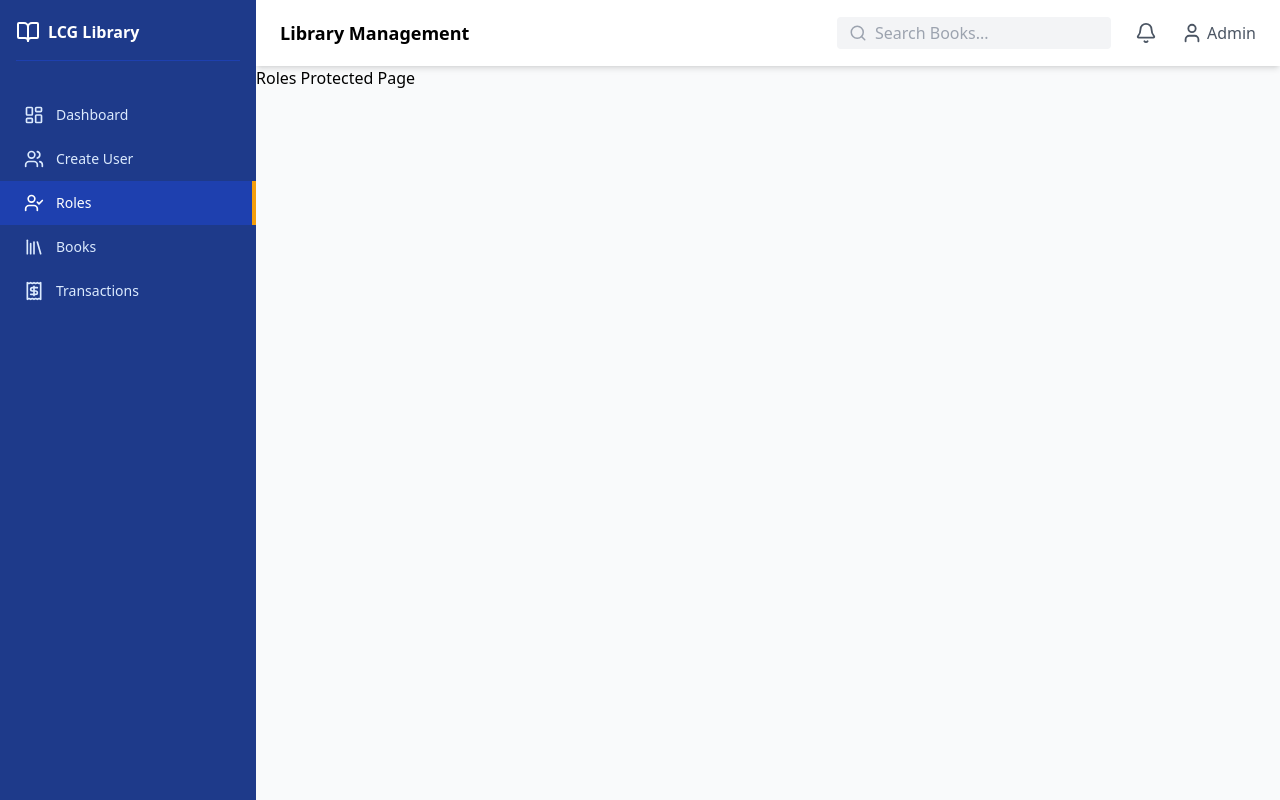
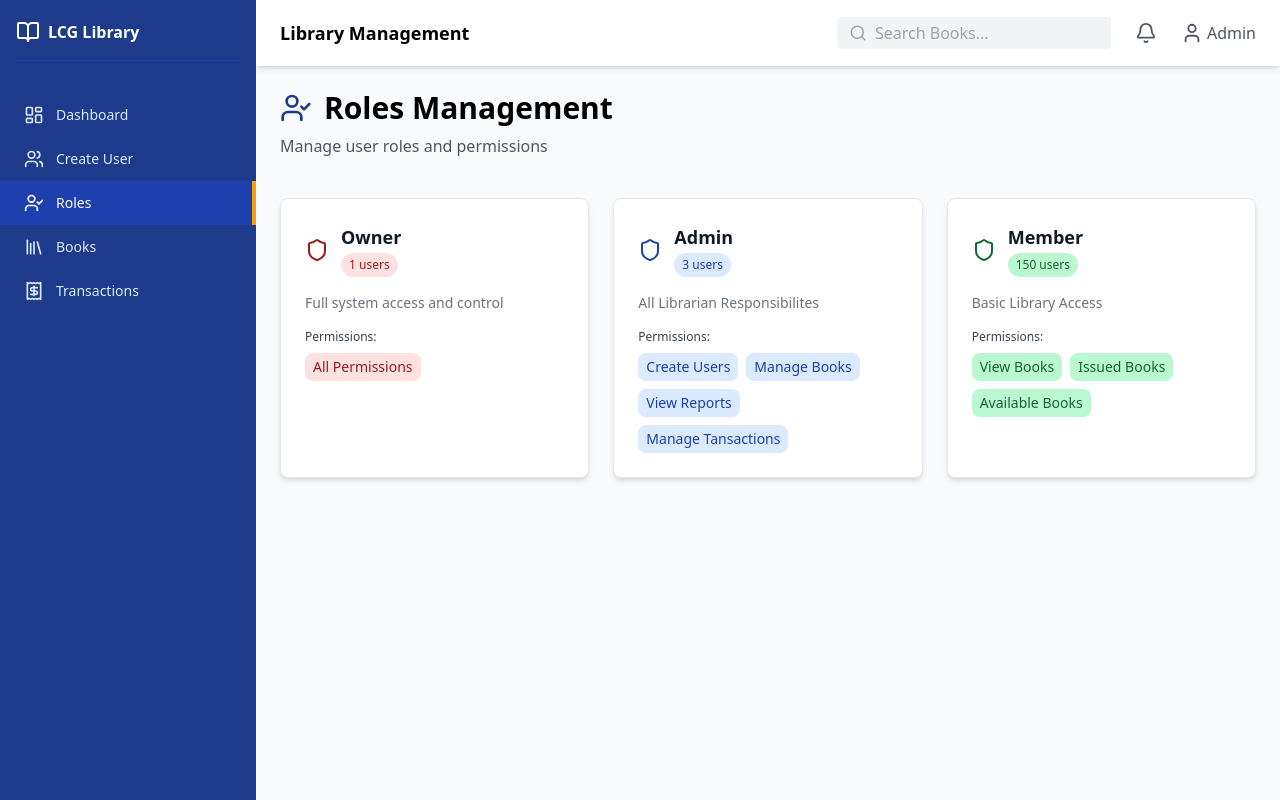
Before and after one commit to SubhadeepMondalOfficial/Library-Management-App, a React (Vite) app in the folder Frontend/: page /dashboard/roles in a window 1280 px wide. Built offline with nearby package versions, Linux system fonts and the light colour scheme.

Commit message:
Frontend: created basic layout for Role Management page

```diff
--- a/Frontend/src/pages/protected/Roles.tsx
+++ b/Frontend/src/pages/protected/Roles.tsx
@@ -1,6 +1,74 @@
+import { Shield, UserCheck } from "lucide-react";
+import { useState } from "react";
+import { Card } from "../../components/Card";
+
 export const Roles = () => {
-    return(
-        <h1>Roles Protected Page</h1>
-    )
+  const [roles, setRoles] = useState([
+    {
+      id: 1,
+      name: "Owner",
+      description: "Full system access and control",
+      permissions: ["All Permissions"],
+      userCount: 1,
+      color: "bg-red-100 text-red-800",
+    },
+    {
+      id: 2,
+      name: "Admin",
+      description: "All Librarian Responsibilites",
+      permissions: [
+        "Create Users",
+        "Manage Books",
+        "View Reports",
+        "Manage Tansactions",
+      ],
+      userCount: 3,
+      color: "bg-blue-100 text-blue-800",
+    },
+    {
+      id: 3,
+      name: "Member",
+      description: "Basic Library Access",
+      permissions: ["View Books", "Issued Books", "Available Books"],
+      userCount: 150,
+      color: "bg-green-200 text-green-800",
+    },
+  ]);
 
-}
+  return (
+    <div className="pt-6 pb-4 px-6">
+      <div>
+        <div className="flex items-center">
+          <UserCheck className="w-8 h-8 mr-3 text-brand-primary-900" />
+          <h1 className="text-3xl font-bold">Roles Management</h1>
+        </div>
+        <p className="text-gray-600 mt-2">Manage user roles and permissions</p>
+      </div>
+
+      <div className="mt-10 grid grid-cols-1 md:grid-cols-2 lg:grid-cols-3 gap-6">
+        {roles.map((role, index) => (
+          <Card key={index} hover className="animate-slide-up p-6" >
+            <div className="flex items-center gap-x-3">
+              <Shield className={`${role.color.split(" ")[1]}`} />
+              <div>
+                <h3 className="text-lg font-semibold text-gray-900">{role.name}</h3>
+                <span className={`inline-block px-2 py-1 text-xs font-medium rounded-full ${role.color}`}>{role.userCount} users</span>
+              </div>
+            </div>
+
+            <p className="my-4 text-gray-500 text-sm">{role.description}</p>
+
+            <div>
+              <p className="text-xs font-medium text-gray-700 mb-2">Permissions:</p>
+              <div className="flex flex-wrap gap-2">
+                {role.permissions.map((permit, index) => (
+                  <span key={index} className={`${role.color} rounded-lg text-sm px-2 py-1`}>{permit}</span>
+                ))}
+              </div>
+            </div>
+          </Card>
+        ))}
+      </div>
+    </div>
+  );
+};
```
